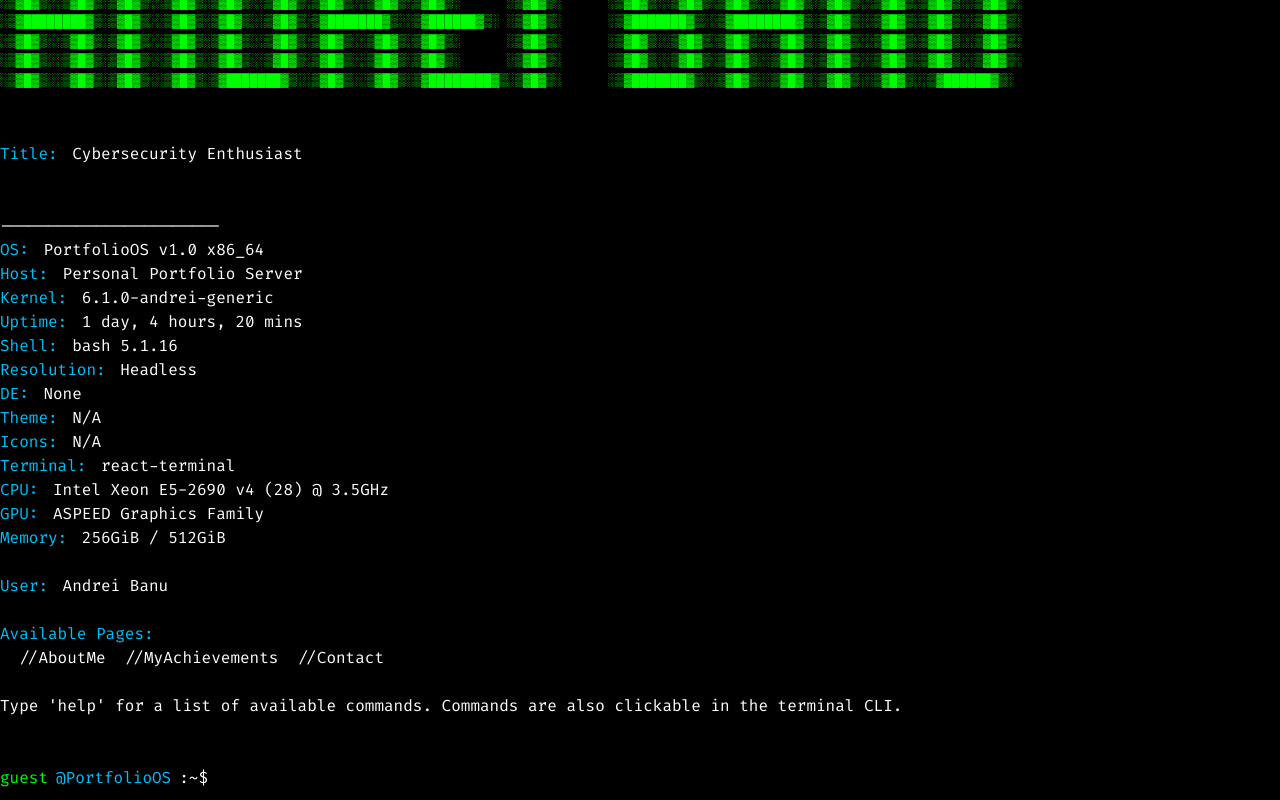
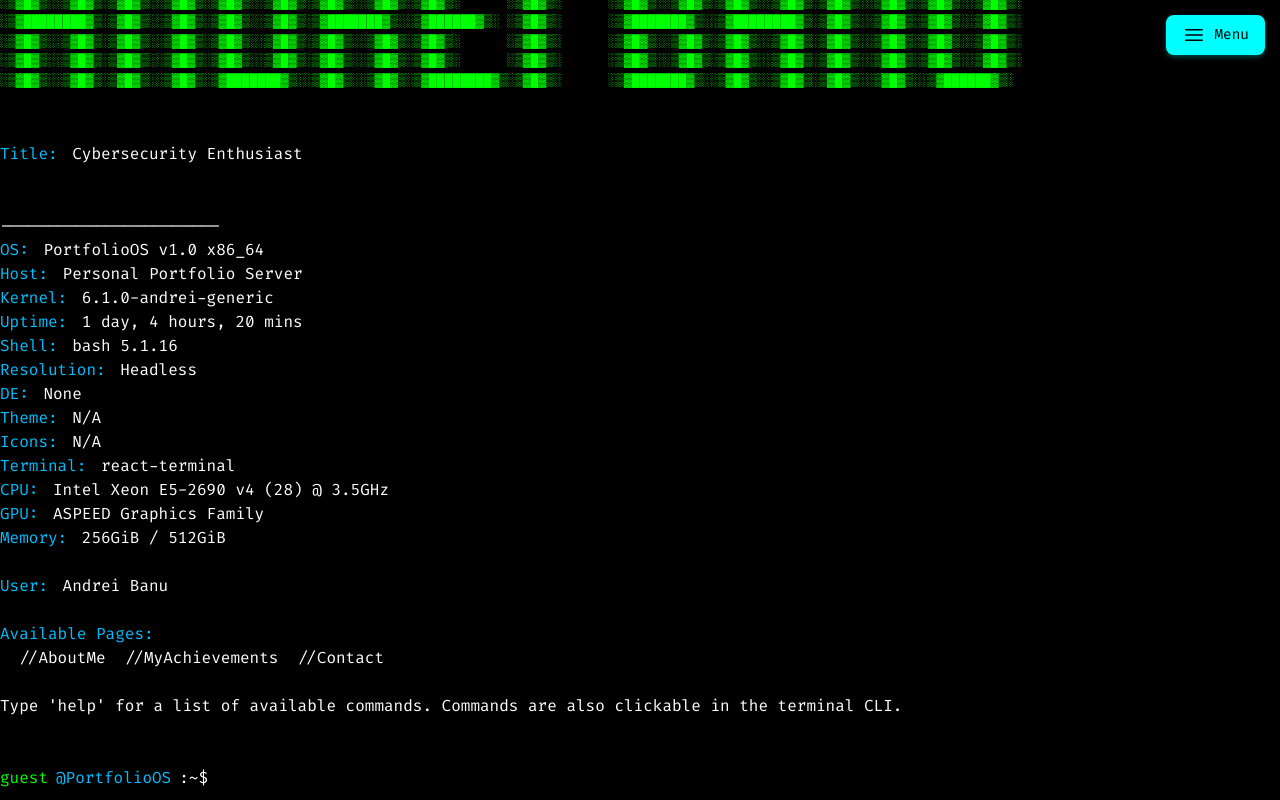
Before and after one commit to PzmuV1517/AndreiBanu, a React (Vite) app in the folder my-portfolio/: page / in a window 1280 px wide. Built offline with nearby package versions, Linux system fonts and the light colour scheme.

Commit message:
The Menu Update

```diff
--- a/my-portfolio/src/App.css
+++ b/my-portfolio/src/App.css
@@ -248,3 +248,153 @@ body {
     text-decoration: underline;
 }
 /* --- End Page Content Styles --- */
+
+/* --- Easy Mode Button and Overlay Styles --- */
+
+.site-container {
+  position: relative;
+  min-height: 100vh;
+}
+
+.easy-mode-button {
+  position: fixed;
+  top: 15px;
+  right: 15px;
+  z-index: 1000;
+  background-color: #00ffff;
+  color: #000000;
+  border: none;
+  cursor: pointer;
+  display: inline-flex;
+  align-items: center;
+  justify-content: center;
+  box-shadow: 0 2px 5px rgba(0, 255, 255, 0.3);
+  overflow: hidden;
+  white-space: nowrap;
+
+  /* Final Visible State Styles */
+  width: auto; /* Auto width based on content */
+  height: 40px;
+  padding: 8px 16px; /* Padding for rectangle */
+  border-radius: 8px; /* Rounded rectangle */
+
+  /* Initial Hidden State */
+  opacity: 0;
+  pointer-events: none;
+
+  /* Define transitions ONLY for fade-in and basic hover */
+  transition: opacity 0.5s ease-in-out, /* Fade-in transition */
+              background-color 0.2s ease,
+              box-shadow 0.2s ease;
+  /* REMOVED transitions for width, height, padding, border-radius */
+}
+
+/* --- Visible State --- */
+.easy-mode-button.visible {
+    opacity: 1;
+    pointer-events: auto;
+    /* No dimension/shape changes needed here */
+}
+
+/* Text styling */
+.button-text {
+    font-size: 0.9em;
+    font-weight: bold;
+    line-height: 1;
+    display: inline-block;
+    /* Always visible when button is visible */
+    opacity: 1;
+    width: auto;
+    margin-left: 8px; /* Space between icon and text */
+    /* REMOVED text transitions */
+}
+
+/* Icon styling */
+.easy-mode-button svg {
+    flex-shrink: 0;
+}
+
+/* Hover state - Apply only when visible */
+.easy-mode-button.visible:hover {
+  background-color: #ffffff;
+  box-shadow: 0 4px 10px rgba(0, 255, 255, 0.5);
+}
+
+/* --- Overlay Styles Remain the Same --- */
+.overlay {
+  position: fixed; /* Cover the whole screen */
+  top: 0;
+  left: 0;
+  width: 100%;
+  height: 100%;
+  background-color: rgba(0, 0, 0, 0.85); /* Semi-transparent black background */
+  z-index: 9999; /* Highest z-index */
+  display: flex;
+  align-items: center;
+  justify-content: center;
+  backdrop-filter: blur(5px); /* Optional blur effect */
+}
+
+.overlay-content {
+  background-color: #1a1a1a; /* Dark background for the content box */
+  color: #ffffff;
+  padding: 30px 40px;
+  border-radius: 8px;
+  border: 1px solid #00ffff; /* Cyan border */
+  box-shadow: 0 0 20px rgba(0, 255, 255, 0.4);
+  position: relative;
+  max-width: 400px;
+  width: 90%;
+  text-align: center;
+}
+
+.overlay-close-button {
+  position: absolute;
+  top: 10px;
+  right: 15px;
+  background: none;
+  border: none;
+  color: #aaaaaa;
+  font-size: 2.5rem; /* Make 'X' larger */
+  line-height: 1;
+  cursor: pointer;
+  padding: 0;
+}
+.overlay-close-button:hover {
+    color: #ffffff;
+}
+
+.overlay-content h2 {
+  color: #00ff00; /* Green heading */
+  margin-top: 0;
+  margin-bottom: 25px;
+  border-bottom: 1px solid #00ff00;
+  padding-bottom: 10px;
+}
+
+.overlay-nav-list {
+  list-style: none;
+  padding: 0;
+  margin: 0;
+  display: flex;
+  flex-direction: column;
+  gap: 15px; /* Space between links */
+}
+
+.overlay-nav-link {
+  color: #00ffff; /* Cyan links */
+  text-decoration: none;
+  font-size: 1.2em;
+  padding: 8px 15px;
+  border: 1px solid transparent; /* Placeholder for hover effect */
+  border-radius: 4px;
+  display: block; /* Make the whole area clickable */
+  transition: background-color 0.2s ease, border-color 0.2s ease;
+}
+
+.overlay-nav-link:hover {
+  background-color: rgba(0, 255, 255, 0.1); /* Slight cyan background on hover */
+  border-color: #00ffff;
+}
+
+/* --- End Easy Mode Styles --- */
--- a/my-portfolio/src/App.tsx
+++ b/my-portfolio/src/App.tsx
@@ -4,7 +4,7 @@ import BootSequence from './BootSequence';
 import './App.css';
 import { commands, unknownCommand, CommandOutput } from './commands.tsx';
 
-// Key for sessionStorage
+// Keys for sessionStorage
 const BOOT_COMPLETED_KEY = 'portfolioBootCompleted';
 
 // Helper function to create prompt JSX remains the same
@@ -96,8 +96,12 @@ function App() {
         await processCommand(commandToRun);
     };
 
+    // --- MODIFIED: handleBootComplete dispatches event ---
     const handleBootComplete = async () => {
+        // Set boot completed flag *before* dispatching event
         sessionStorage.setItem(BOOT_COMPLETED_KEY, 'true');
+        // Dispatch custom event for Layout component
+        window.dispatchEvent(new Event('portfolioBootFinished'));
         setBootCompleted(true);
         await processCommand('neofetch');
     };
--- /dev/null
+++ b/my-portfolio/src/Layout.tsx
@@ -0,0 +1,104 @@
+import React, { useState, useEffect } from 'react';
+import { Outlet, Link } from 'react-router-dom';
+import './App.css';
+
+// Session storage key
+const BOOT_COMPLETED_KEY = 'portfolioBootCompleted';
+
+const navPages = [
+    { name: 'Terminal', path: '/' },
+    { name: 'About Me', path: '/about-me' },
+    { name: 'My Achievements', path: '/my-achievements' },
+    { name: 'Contact', path: '/contact' },
+];
+
+const Layout: React.FC = () => {
+    const [isOverlayOpen, setIsOverlayOpen] = useState(false);
+    // State for button visibility
+    const [isButtonVisible, setIsButtonVisible] = useState<boolean>(() => {
+        return sessionStorage.getItem(BOOT_COMPLETED_KEY) === 'true';
+    });
+
+    useEffect(() => {
+        // Function to make the button visible
+        const showButton = () => {
+            if (sessionStorage.getItem(BOOT_COMPLETED_KEY) === 'true' && !isButtonVisible) {
+                // Use a small delay to ensure the transition applies correctly after mount/event
+                setTimeout(() => setIsButtonVisible(true), 50);
+            }
+        };
+
+        // If button isn't visible yet, listen for the boot completion event
+        if (!isButtonVisible) {
+            window.addEventListener('portfolioBootFinished', showButton);
+        }
+
+        // Check on mount as well
+        showButton();
+
+        // Cleanup listener
+        return () => {
+            window.removeEventListener('portfolioBootFinished', showButton);
+        };
+    }, [isButtonVisible]); // Re-run if isButtonVisible changes (e.g., for cleanup)
+
+    const toggleOverlay = () => setIsOverlayOpen(!isOverlayOpen);
+    const closeOverlay = () => setIsOverlayOpen(false);
+
+    // Simplified button classes
+    const buttonClasses = [
+        'easy-mode-button',
+        isButtonVisible ? 'visible' : ''
+    ].filter(Boolean).join(' ');
+
+    return (
+        <div className="site-container">
+            <button
+                className={buttonClasses}
+                onClick={toggleOverlay}
+                aria-label="Toggle Easy Navigation Mode"
+                title="Easy Navigation Mode"
+                disabled={!isButtonVisible}
+            >
+                <svg
+                    xmlns="http://www.w3.org/2000/svg"
+                    fill="none"
+                    viewBox="0 0 24 24"
+                    strokeWidth={1.5}
+                    stroke="currentColor"
+                    width="24"
+                    height="24"
+                >
+                  <path strokeLinecap="round" strokeLinejoin="round" d="M3.75 6.75h16.5M3.75 12h16.5m-16.5 5.25h16.5" />
+                </svg>
+                <span className="button-text">Menu</span>
+            </button>
+
+            {isOverlayOpen && (
+                <div className="overlay" onClick={closeOverlay}>
+                    <div className="overlay-content" onClick={(e) => e.stopPropagation()}>
+                        <button className="overlay-close-button" onClick={closeOverlay} aria-label="Close Easy Navigation">
+                            &times;
+                        </button>
+                        <h2>Easy Navigation</h2>
+                        <nav className="overlay-nav-list">
+                            {navPages.map((page) => (
+                                <Link
+                                    key={page.path}
+                                    to={page.path}
+                                    className="overlay-nav-link"
+                                    onClick={closeOverlay}
+                                >
+                                    {page.name}
+                                </Link>
+                            ))}
+                        </nav>
+                    </div>
+                </div>
+            )}
+            <Outlet />
+        </div>
+    );
+};
+
+export default Layout;
--- a/my-portfolio/src/main.tsx
+++ b/my-portfolio/src/main.tsx
@@ -1,21 +1,31 @@
 import React, { StrictMode } from 'react';
 import { createRoot } from 'react-dom/client';
 import { BrowserRouter, Routes, Route } from 'react-router-dom';
-import App from './App.tsx';
-import AboutMe from './AboutMe.tsx'; // Import new component
-import MyAchievements from './MyAchievements.tsx'; // Import new component
-import Contact from './Contact.tsx'; // Import new component
-import './index.css'; // Ensure global styles are imported
-import './App.css'; // Ensure app styles (including page styles) are imported
+
+import Layout from './Layout.tsx'; // Import the new Layout component
+import App from './App.tsx'; // Terminal App
+import AboutMe from './AboutMe.tsx';
+import MyAchievements from './MyAchievements.tsx';
+import Contact from './Contact.tsx';
+
+import './index.css';
+import './App.css';
 
 createRoot(document.getElementById('root')!).render(
   <StrictMode>
     <BrowserRouter>
       <Routes>
-        <Route path="/" element={<App />} />
-        <Route path="/about-me" element={<AboutMe />} />
-        <Route path="/my-achievements" element={<MyAchievements />} />
-        <Route path="/contact" element={<Contact />} />
+        {/* Use Layout component for all routes */}
+        <Route path="/" element={<Layout />}>
+          {/* App (Terminal) is the index route within the Layout */}
+          <Route index element={<App />} />
+          {/* Other pages are also nested within Layout */}
+          <Route path="about-me" element={<AboutMe />} />
+          <Route path="my-achievements" element={<MyAchievements />} />
+          <Route path="contact" element={<Contact />} />
+          {/* Add more routes here as needed */}
+        </Route>
+        {/* You could have routes outside the Layout here if needed */}
       </Routes>
     </BrowserRouter>
   </StrictMode>
```
